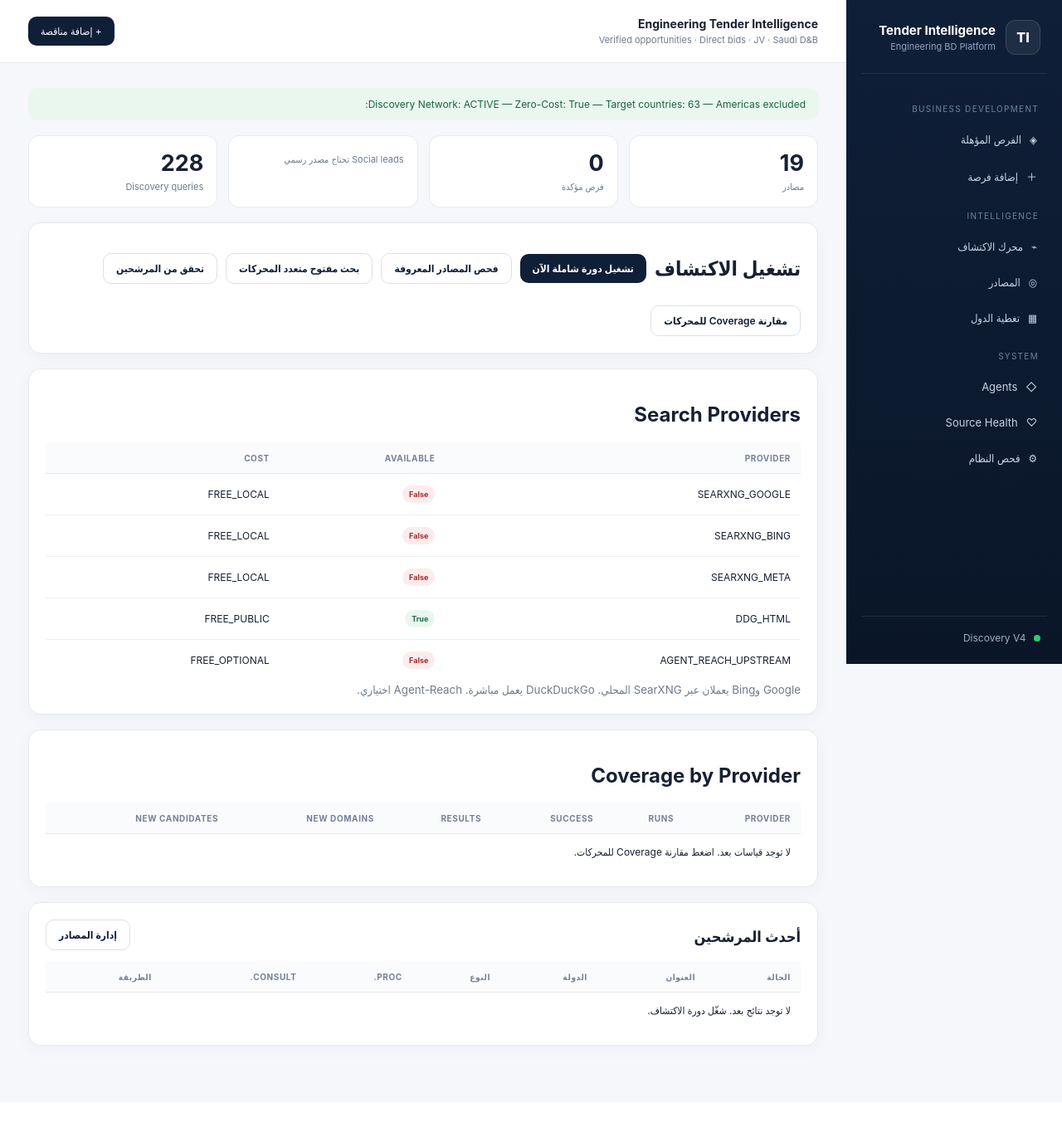
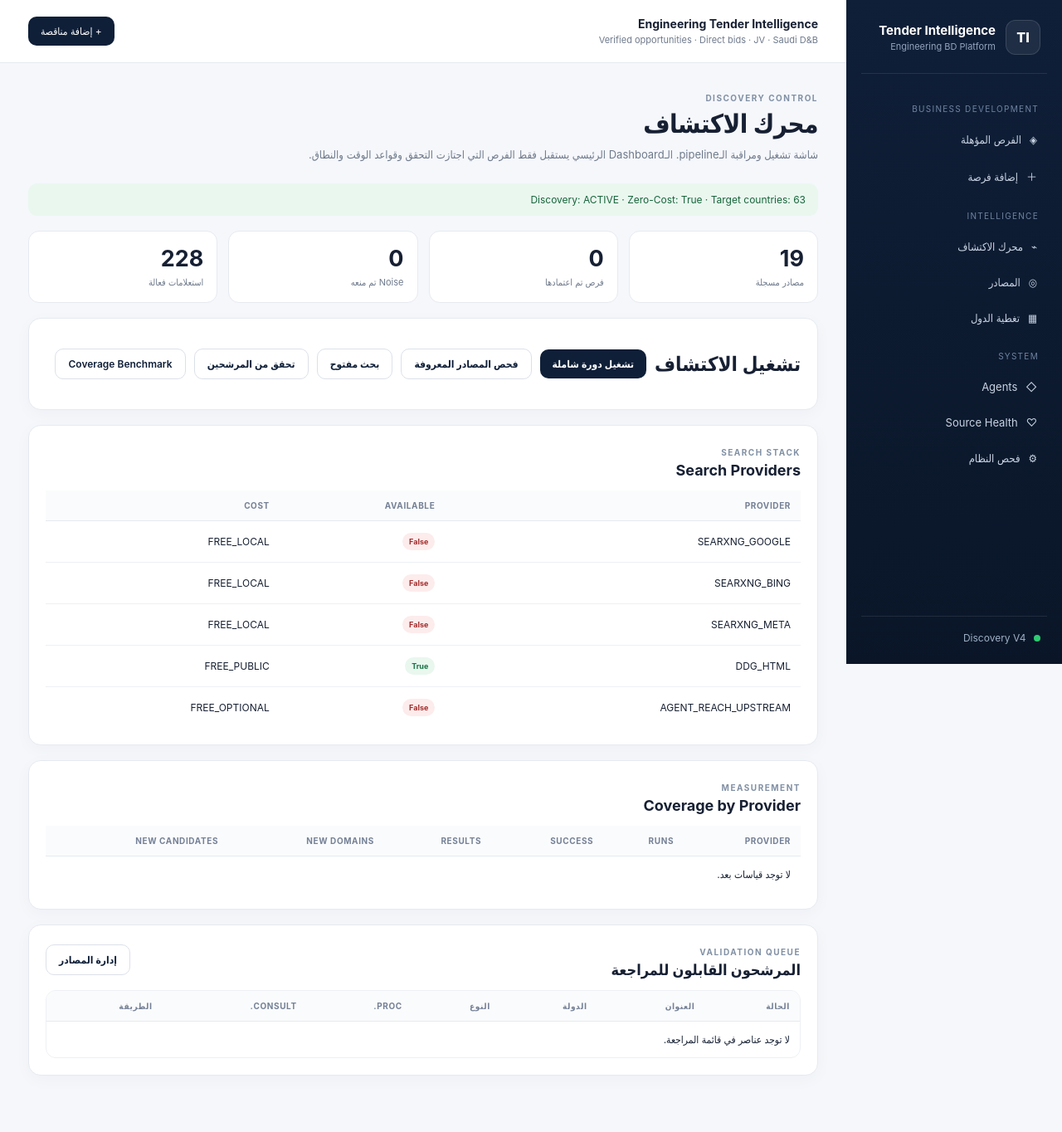
Before and after one commit to elsamman78-tech/Tender_intelligence, a FastAPI app: page /discovery in a window 1280 px wide. Shown: the whole page at 83% size. Before the commit the page ends 1268 px from the top, so only its background shows below. Run offline with FastAPI, Linux system fonts and the light colour scheme.

Commit message:
ui: remove social lead concepts from discovery console

```diff
--- a/app/templates/discovery.html
+++ b/app/templates/discovery.html
@@ -1,10 +1,11 @@
 {% extends 'base.html' %}{% block content %}
-<div class="banner success">Discovery Network: {% if enabled %}ACTIVE{% else %}DISABLED{% endif %} — Zero-Cost: {{zero_cost}} — Target countries: {{geography.target_country_count}} — Americas excluded: {{geography.americas_excluded}}</div>
-<section class="kpis four"><div><b>{{k.sources}}</b><span>مصادر</span></div><div><b>{{k.promoted}}</b><span>فرص مؤكدة</span></div><div><b>{{k.social_leads}}</b><span>Social leads تحتاج مصدر رسمي</span></div><div><b>{{k.queries}}</b><span>Discovery queries</span></div></section>
-<section class="card actions"><h2>تشغيل الاكتشاف</h2><form method="post" action="/discovery/run-full"><button>تشغيل دورة شاملة الآن</button></form><form method="post" action="/discovery/run-known"><button class="secondary-btn">فحص المصادر المعروفة</button></form><form method="post" action="/discovery/run-open"><button class="secondary-btn">بحث مفتوح متعدد المحركات</button></form><form method="post" action="/discovery/validate"><button class="secondary-btn">تحقق من المرشحين</button></form><form method="post" action="/discovery/coverage/run"><button class="secondary-btn">مقارنة Coverage للمحركات</button></form></section>
-<section class="card"><h2>Search Providers</h2><table><thead><tr><th>Provider</th><th>Available</th><th>Cost</th></tr></thead><tbody>{% for p in providers %}<tr><td>{{p.name}}</td><td><span class="badge {% if p.available %}ok{% else %}bad{% endif %}">{{p.available}}</span></td><td>{{p.cost_class}}</td></tr>{% endfor %}</tbody></table><small>Google وBing يعملان عبر SearXNG المحلي. DuckDuckGo يعمل مباشرة. Agent-Reach اختياري.</small></section>
-<section class="card"><h2>Coverage by Provider</h2><table><thead><tr><th>Provider</th><th>Runs</th><th>Success</th><th>Results</th><th>New domains</th><th>New candidates</th></tr></thead><tbody>{% for s in coverage.stats %}<tr><td>{{s.provider}}</td><td>{{s.runs}}</td><td>{{s.successful_runs}}</td><td>{{s.results}}</td><td>{{s.new_domains}}</td><td>{{s.new_candidates}}</td></tr>{% else %}<tr><td colspan="6">لا توجد قياسات بعد. اضغط مقارنة Coverage للمحركات.</td></tr>{% endfor %}</tbody></table></section>
-<section class="card"><div class="section-head"><h2>أحدث المرشحين</h2><a class="button secondary" href="/sources">إدارة المصادر</a></div>
-<table><thead><tr><th>الحالة</th><th>العنوان</th><th>الدولة</th><th>النوع</th><th>Proc.</th><th>Consult.</th><th>الطريقة</th></tr></thead><tbody>
-{% for c in recent %}<tr><td><span class="badge {% if c.validation_status=='PROMOTED' %}ok{% elif c.validation_status=='REJECTED' %}bad{% endif %}">{{c.validation_status}}</span></td><td><a href="{{c.url}}" target="_blank">{{c.title or c.url}}</a><small>{{c.snippet or ''}}</small></td><td>{{c.country_guess or '—'}}</td><td>{{c.candidate_type}} / {{c.opportunity_type_guess or '—'}}</td><td>{{c.procurement_score}}</td><td>{{c.consultancy_score}}</td><td>{{c.discovery_method}}</td></tr>{% else %}<tr><td colspan="7">لا توجد نتائج بعد. شغّل دورة الاكتشاف.</td></tr>{% endfor %}
-</tbody></table></section>{% endblock %}
+<section class="page-head"><div><span class="eyebrow">DISCOVERY CONTROL</span><h1>محرك الاكتشاف</h1><p>شاشة تشغيل ومراقبة الـpipeline. الـDashboard الرئيسي يستقبل فقط الفرص التي اجتازت التحقق وقواعد الوقت والنطاق.</p></div></section>
+<div class="banner success">Discovery: {% if enabled %}ACTIVE{% else %}DISABLED{% endif %} · Zero-Cost: {{zero_cost}} · Target countries: {{geography.target_country_count}}</div>
+<section class="kpis four"><div><b>{{k.sources}}</b><span>مصادر مسجلة</span></div><div><b>{{k.promoted}}</b><span>فرص تم اعتمادها</span></div><div><b>{{k.noise_rejected}}</b><span>Noise تم منعه</span></div><div><b>{{k.queries}}</b><span>استعلامات فعالة</span></div></section>
+<section class="card actions"><h2>تشغيل الاكتشاف</h2><form method="post" action="/discovery/run-full"><button>تشغيل دورة شاملة</button></form><form method="post" action="/discovery/run-known"><button class="secondary-btn">فحص المصادر المعروفة</button></form><form method="post" action="/discovery/run-open"><button class="secondary-btn">بحث مفتوح</button></form><form method="post" action="/discovery/validate"><button class="secondary-btn">تحقق من المرشحين</button></form><form method="post" action="/discovery/coverage/run"><button class="secondary-btn">Coverage Benchmark</button></form></section>
+<section class="card"><div class="section-head"><div><span class="eyebrow">SEARCH STACK</span><h2>Search Providers</h2></div></div><table><thead><tr><th>Provider</th><th>Available</th><th>Cost</th></tr></thead><tbody>{% for p in providers %}<tr><td>{{p.name}}</td><td><span class="badge {% if p.available %}ok{% else %}bad{% endif %}">{{p.available}}</span></td><td>{{p.cost_class}}</td></tr>{% endfor %}</tbody></table></section>
+<section class="card"><div class="section-head"><div><span class="eyebrow">MEASUREMENT</span><h2>Coverage by Provider</h2></div></div><table><thead><tr><th>Provider</th><th>Runs</th><th>Success</th><th>Results</th><th>New domains</th><th>New candidates</th></tr></thead><tbody>{% for s in coverage.stats %}<tr><td>{{s.provider}}</td><td>{{s.runs}}</td><td>{{s.successful_runs}}</td><td>{{s.results}}</td><td>{{s.new_domains}}</td><td>{{s.new_candidates}}</td></tr>{% else %}<tr><td colspan="6">لا توجد قياسات بعد.</td></tr>{% endfor %}</tbody></table></section>
+<section class="card"><div class="section-head"><div><span class="eyebrow">VALIDATION QUEUE</span><h2>المرشحون القابلون للمراجعة</h2></div><a class="button secondary" href="/sources">إدارة المصادر</a></div>
+<div class="table-wrap"><table><thead><tr><th>الحالة</th><th>العنوان</th><th>الدولة</th><th>النوع</th><th>Proc.</th><th>Consult.</th><th>الطريقة</th></tr></thead><tbody>
+{% for c in recent %}<tr><td><span class="badge {% if c.validation_status=='PROMOTED' %}ok{% endif %}">{{c.validation_status}}</span></td><td><a href="{{c.url}}" target="_blank">{{c.title or c.url}}</a><small>{{c.snippet or ''}}</small></td><td>{{c.country_guess or '—'}}</td><td>{{c.candidate_type}} / {{c.opportunity_type_guess or '—'}}</td><td>{{c.procurement_score}}</td><td>{{c.consultancy_score}}</td><td>{{c.discovery_method}}</td></tr>{% else %}<tr><td colspan="7">لا توجد عناصر في قائمة المراجعة.</td></tr>{% endfor %}
+</tbody></table></div></section>{% endblock %}
```
